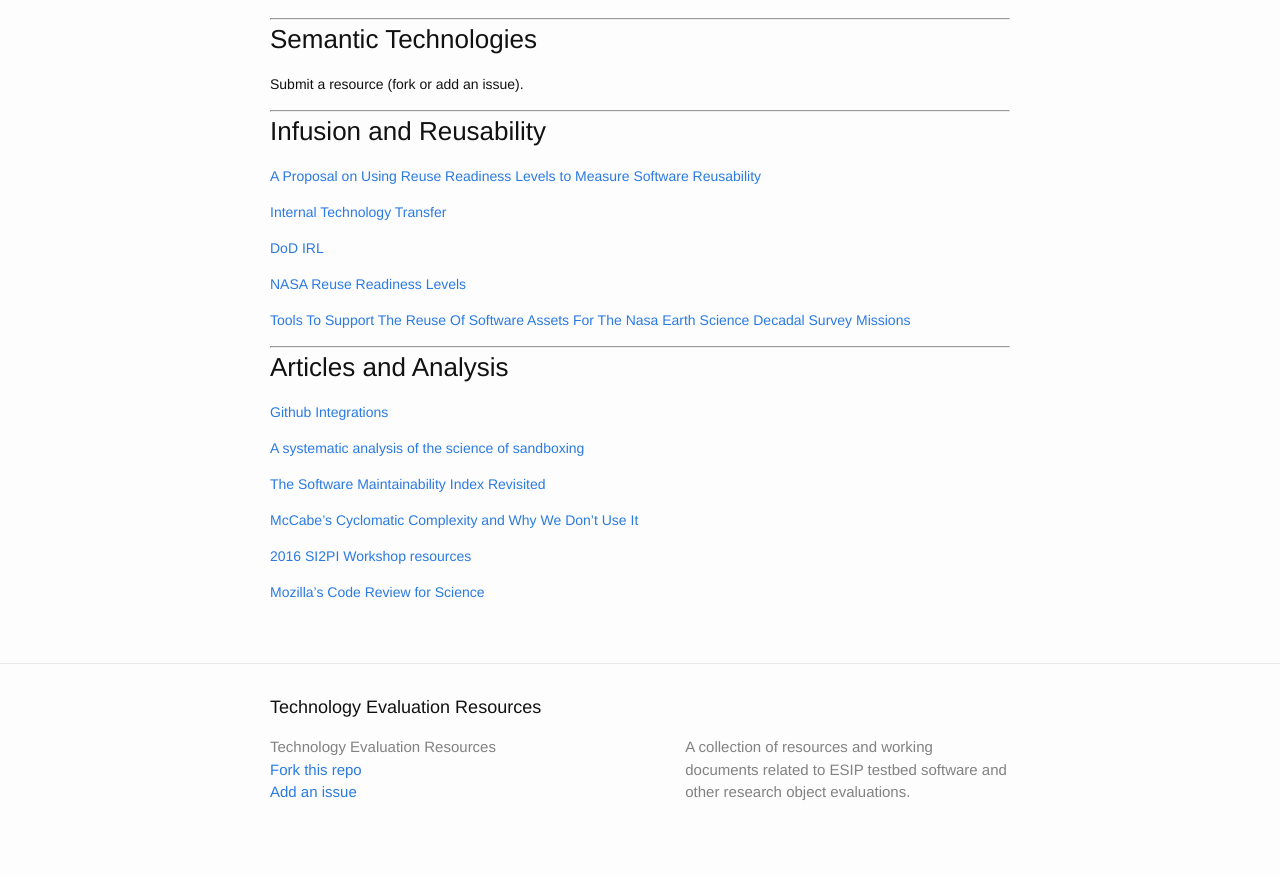
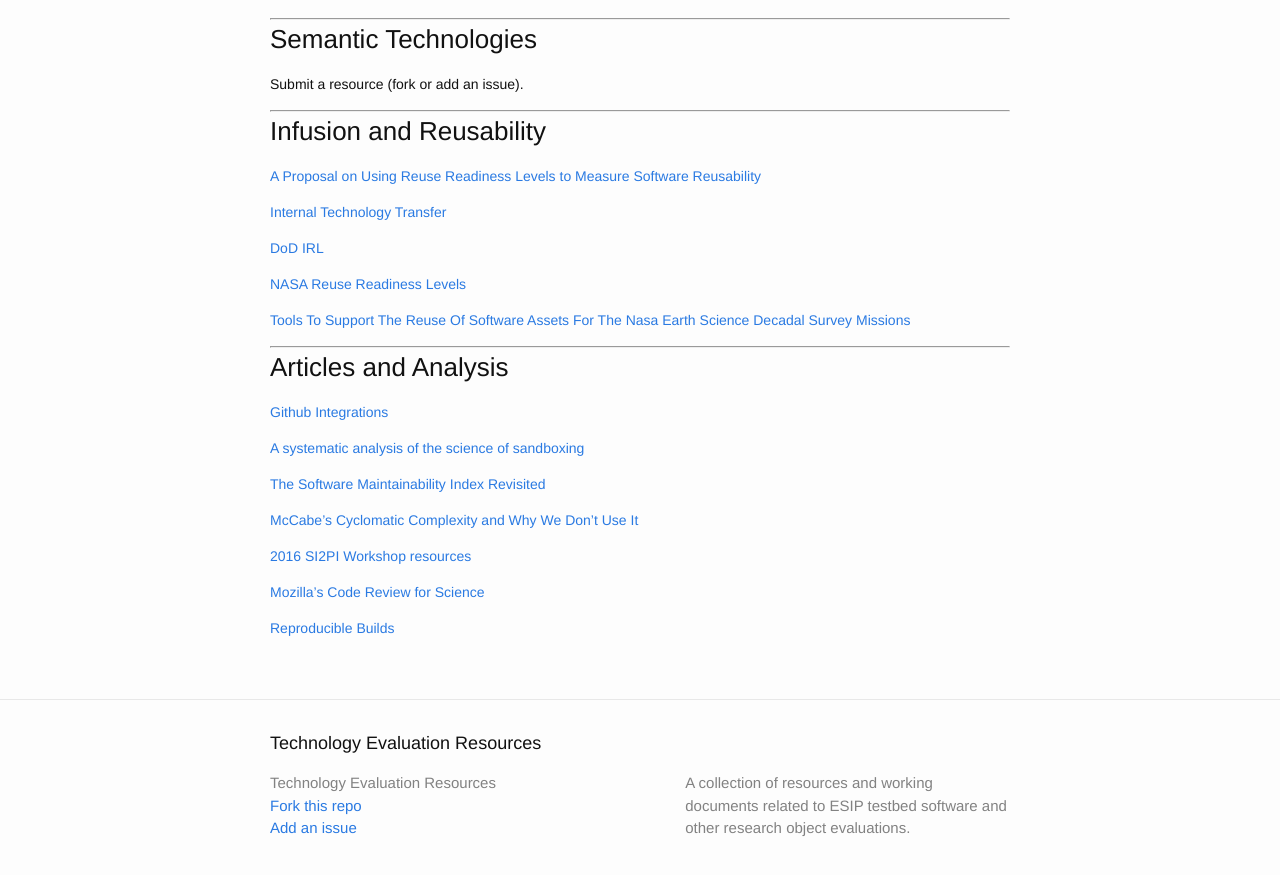
Before and after one commit to roomthily/technology-evaluation-research, a Jekyll site: the page built from resources/index.md, in a window 1280 px wide and 900 px high, scrolled down 880 px. Shown: the top 875 px of the window. Built offline with Jekyll 4.4.1, drawn with Linux system fonts in a browser that asks for light colours.

Commit message:
add reproducible builds ref

```diff
--- a/resources/index.md
+++ b/resources/index.md
@@ -81,3 +81,5 @@ Submit a resource (fork or add an issue).
 [2016 SI2PI Workshop resources](http://cococubed.asu.edu/si2_pi_workshop_2016/agenda.html)
 
 [Mozilla's Code Review for Science](https://mozillascience.org/code-review-for-science-what-we-learned)
+
+[Reproducible Builds](https://reproducible-builds.org/)
```
